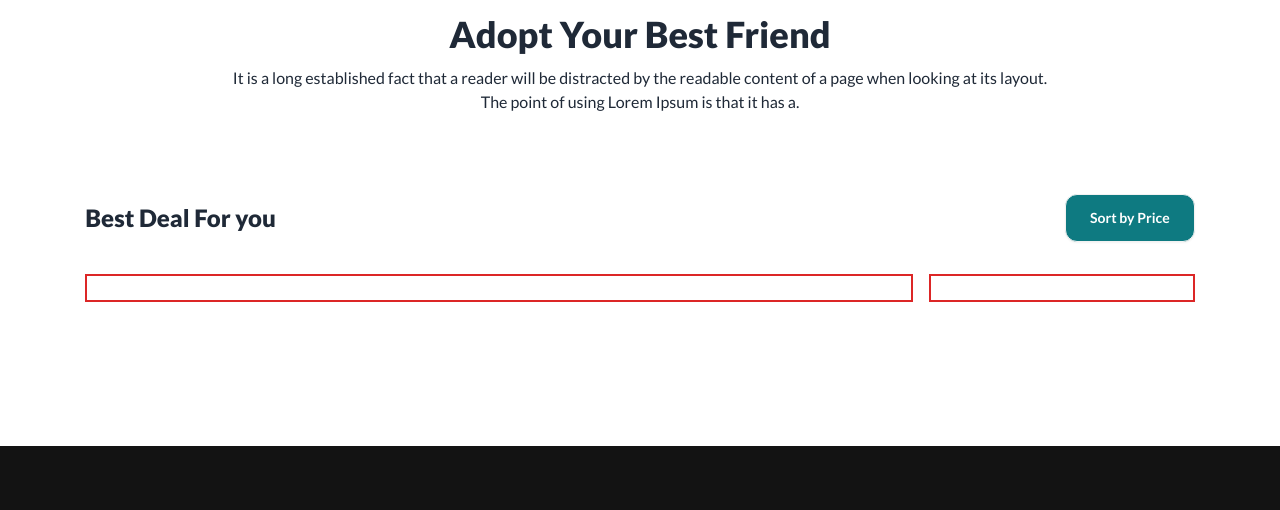
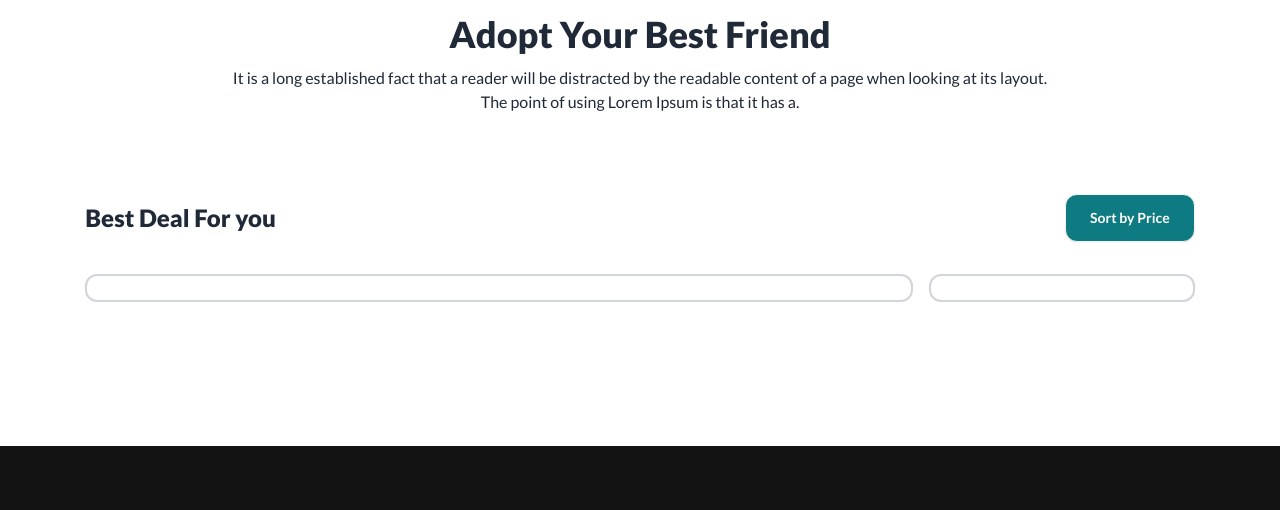
Before and after one commit to SK-Jabed/Peddy-Pet-Adoption-Project, a plain HTML site: page index.html in a window 1280 px wide. Shown: the part 1160-1670 px from the top of the page. Drawn offline with nearby package versions, Linux system fonts and the light colour scheme; no server answers.

Commit message:
Pet Categories Section Updated

```diff
--- a/index.html
+++ b/index.html
@@ -136,10 +136,10 @@
             </div>
 
             <section id="card-datas" class="container mx-auto grid grid-cols-1 lg:grid-cols-4 gap-4 ">
-              <div id="pets-cards-container" class="p-3 border-2 border-solid border-red-600 col-span-3 grid grid-cols-1 md:grid-cols-2 lg:grid-cols-3 gap-2">
+              <div id="pets-cards-container" class="p-3 border-2 border-solid border-gray-300 rounded-xl col-span-3 grid grid-cols-1 md:grid-cols-2 lg:grid-cols-3 gap-2">
 
               </div>
-              <div class="p-3 border-2 border-solid border-red-600 col-span-1">
+              <div class="p-3 border-2 border-solid border-gray-300 rounded-xl col-span-1">
                 <div id="pet-liked-container" class="grid grid-cols-1 lg:grid-cols-2">
 
                 </div>
```
